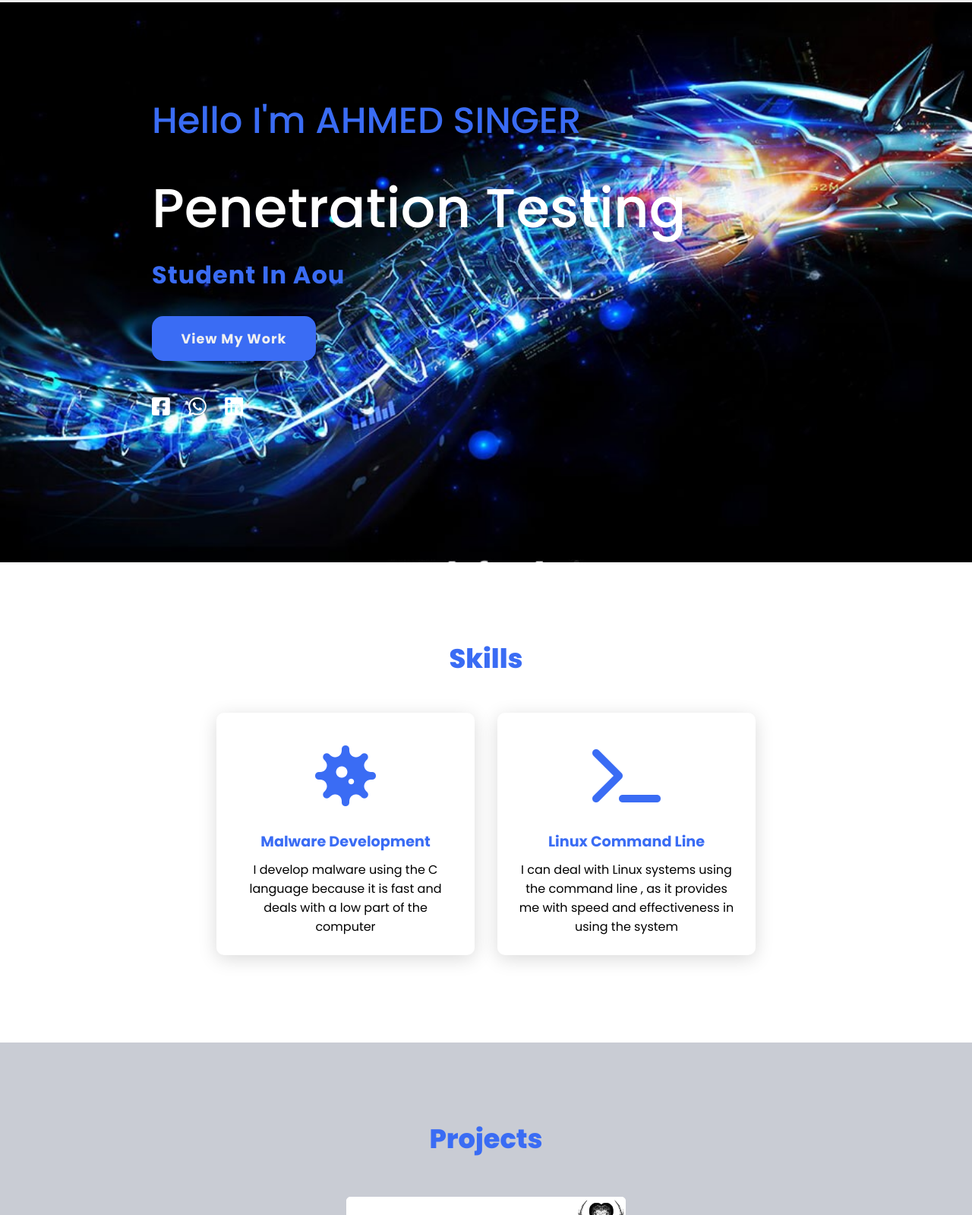
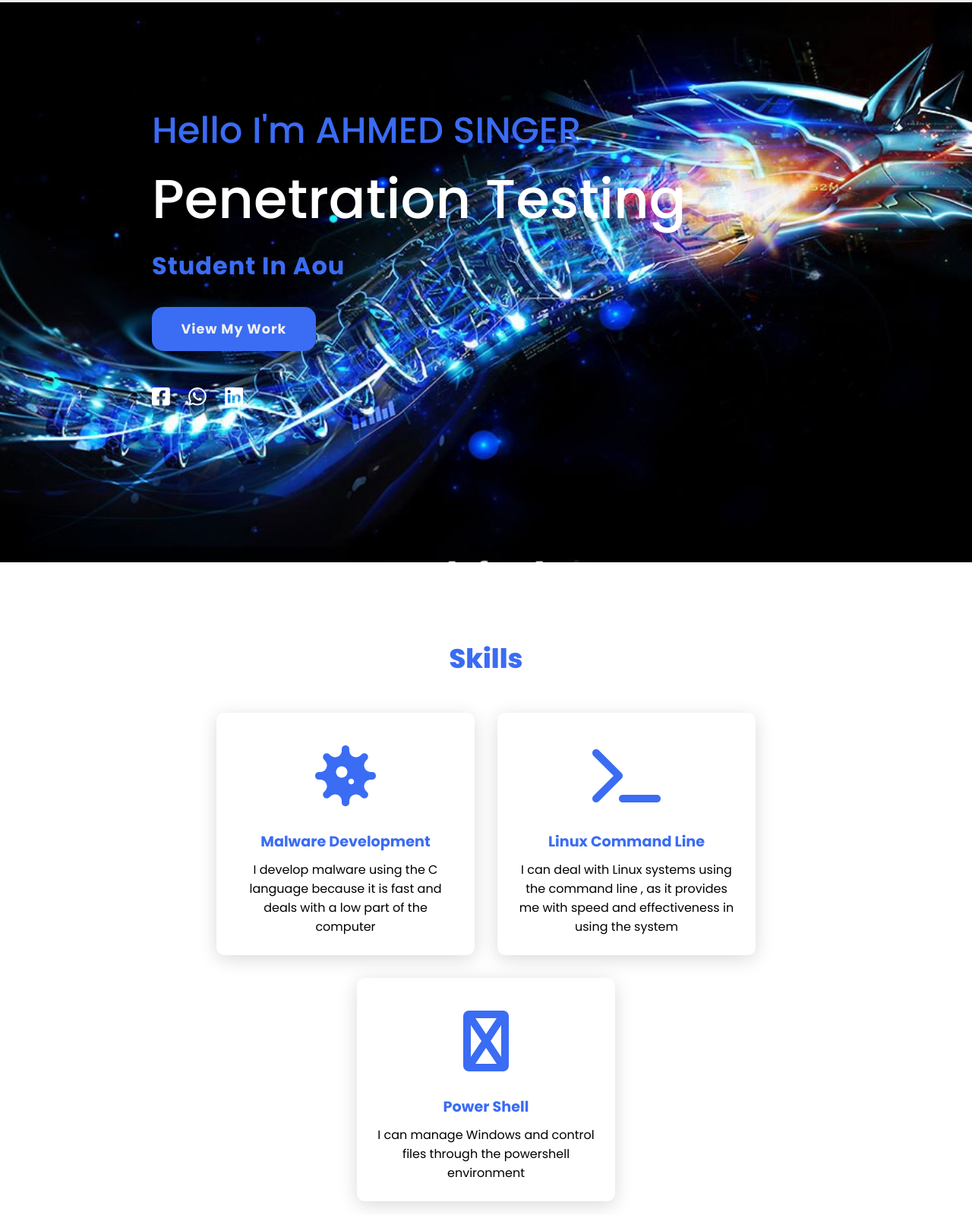
Before and after one commit to z-mux/Portfolio, a plain HTML site: page index.html in a window 1280 px wide. Shown: the part 60-1659 px from the top of the page at 76% size. Drawn offline with Linux system fonts and the light colour scheme.

Commit message:
Update index.html

```diff
--- a/index.html
+++ b/index.html
@@ -36,17 +36,14 @@
 
 
     <section class = "main">
-        <div>
+       <div class = "container">
 
 
 
 
-
-
-
-            <h1>Hello I'm AHMED SINGER <br> </h1>>
-            <h2> <span> Penetration Testing </span></h2>
-            <h3> Student In Aou</h3>
+           	   <h1>  Hello I'm AHMED SINGER </h1>
+           	   <h2> <span>   Penetration Testing </span></h2>
+            	   <h3>    Student In Aou    </h3>
 
 
 
@@ -55,16 +52,11 @@
 
                    <a href="#projects" class = "main-btn" > View My Work</a>
 
-
-
-
-
-
-
         	 <div class = "social-icons">
                		  <a href= "https://www.facebook.com/profile.php?id=100015986280379" target="_blank" ><i class="fa-brands fa-square-facebook"></i></a>
               		  <a href="https://wsend.co/201140856130" target="_blank" ><i class="fa-brands fa-whatsapp"></i></a>
               		  <a href= "https://www.linkedin.com/in/ahmed-sadek-334086239/" target="_blank" ><i class="fa-brands fa-linkedin"></i></a>
+                </div>
 
          </div>
 
@@ -74,7 +66,7 @@
 
 
 
-        </div>
+
 
     </section>
 
@@ -113,6 +105,20 @@
 
 
         </div>
+
+           <div class = "content" >
+            <div class = "card" >
+                <div class = "icon" >
+                    <i class="fas fa-windows"></i>
+                </div>
+
+                <div class = "info">
+
+                    <h3>Power Shell</h3>
+                    <P>I can manage Windows and control files through the powershell environment</P>
+
+                </div>
+
 
 
 
```
Lines whose indentation alone changed are shown as unchanged.
